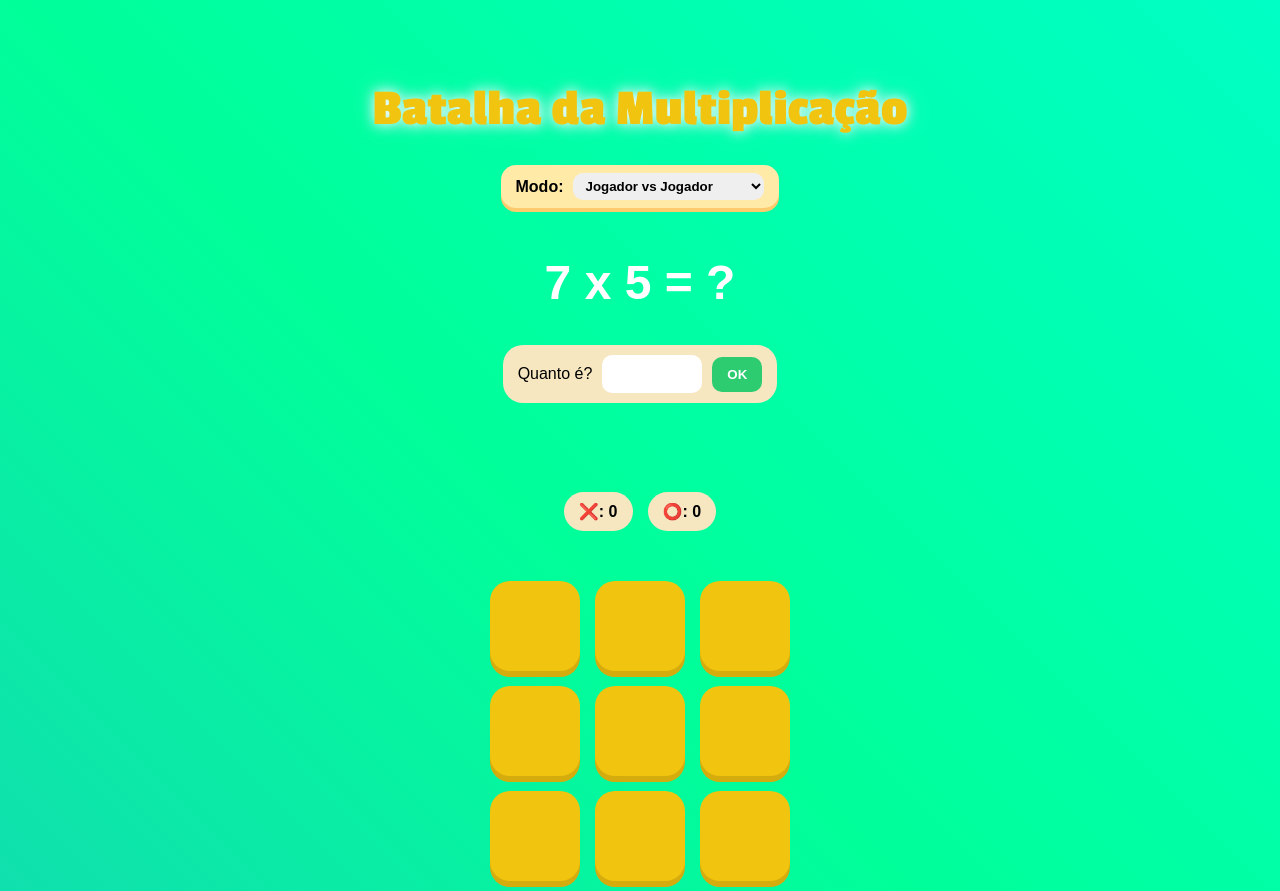
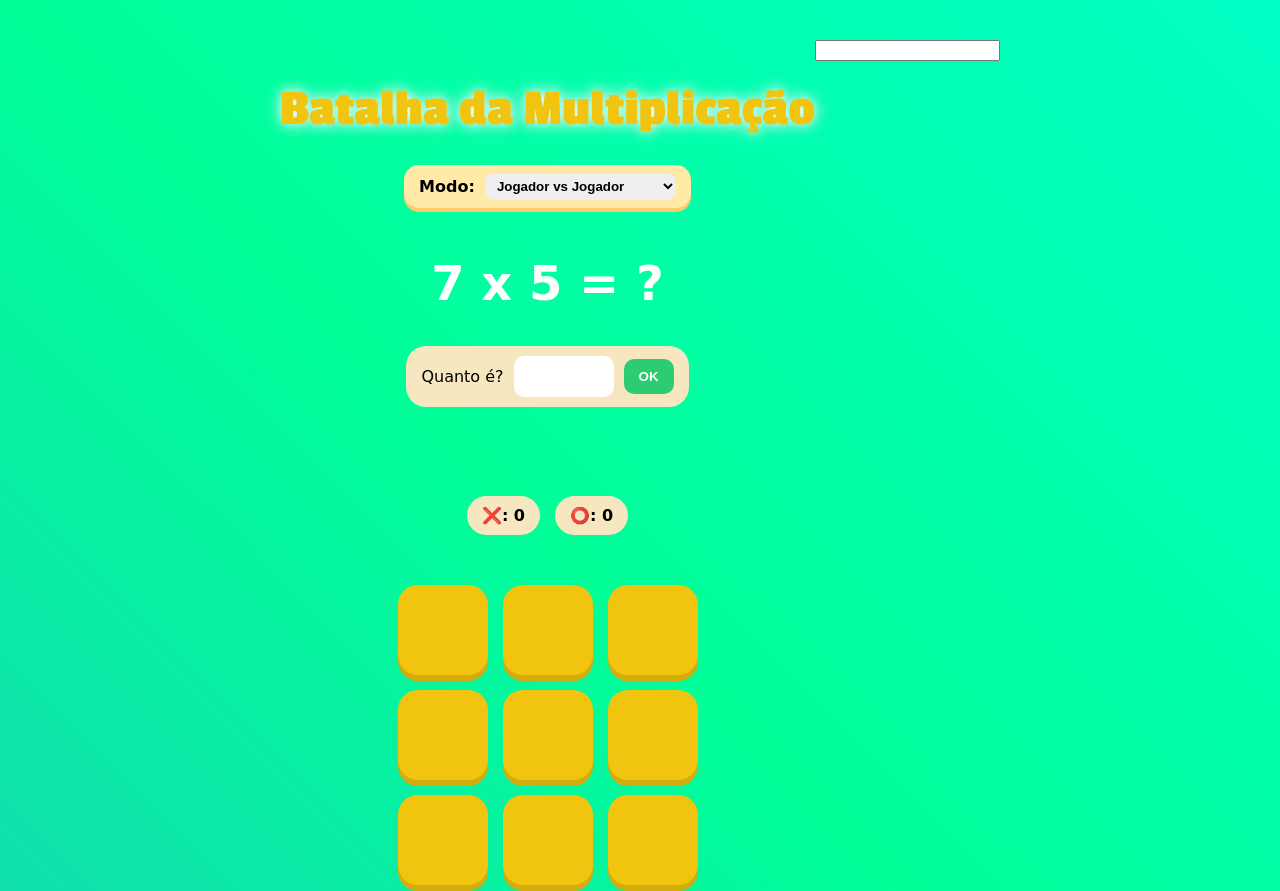
Before and after one commit to saradanielly/jogo-da-velha-com-multiplicacao, a plain HTML site: page index.html in a window 1280 px wide. Shown: the top 891 px of the page. Drawn offline with Linux system fonts and the light colour scheme.

Commit message:
atualizações

```diff
--- a/index.html
+++ b/index.html
@@ -43,7 +43,7 @@
         </div>
     </div>
 
-    <input type="text" id="focoAux" style="position: absolute; top:-1000px; left: -1000px;">
+    <input id="resposta" type="text" inputmode="numeric" pattern="[0-9]*">
     <script src="script.js"></script>
 </body>
 </html>
--- a/script.js
+++ b/script.js
@@ -113,13 +113,9 @@ function responder() {
     verificarResposta(resposta);
 
     campo.value = "";
+
     document.getElementById("focoAux").focus();
 }
- document.getElementById("resposta").addEventListener("keypress", function (e){
-    if(e.key === "Enter"){
-        responder();
-    }
- });
 
 function atualizarPlacar() {
     const placarX = document.getElementById("pontosX");
--- a/style.css
+++ b/style.css
@@ -3,7 +3,6 @@
 body {
     font-family: 'Passion', cursive;
     margin: 0;
-    font-family: Arial, sans-serif;
     display: flex;
     justify-content: center;
     align-items: flex-start;
@@ -102,7 +101,7 @@ body {
     border-radius: 10px;
     width: 80px;
     text-align: center;
-    font-size: 16px;
+    font-size: 18px;
 }
 
 .resposta-box button {
```
